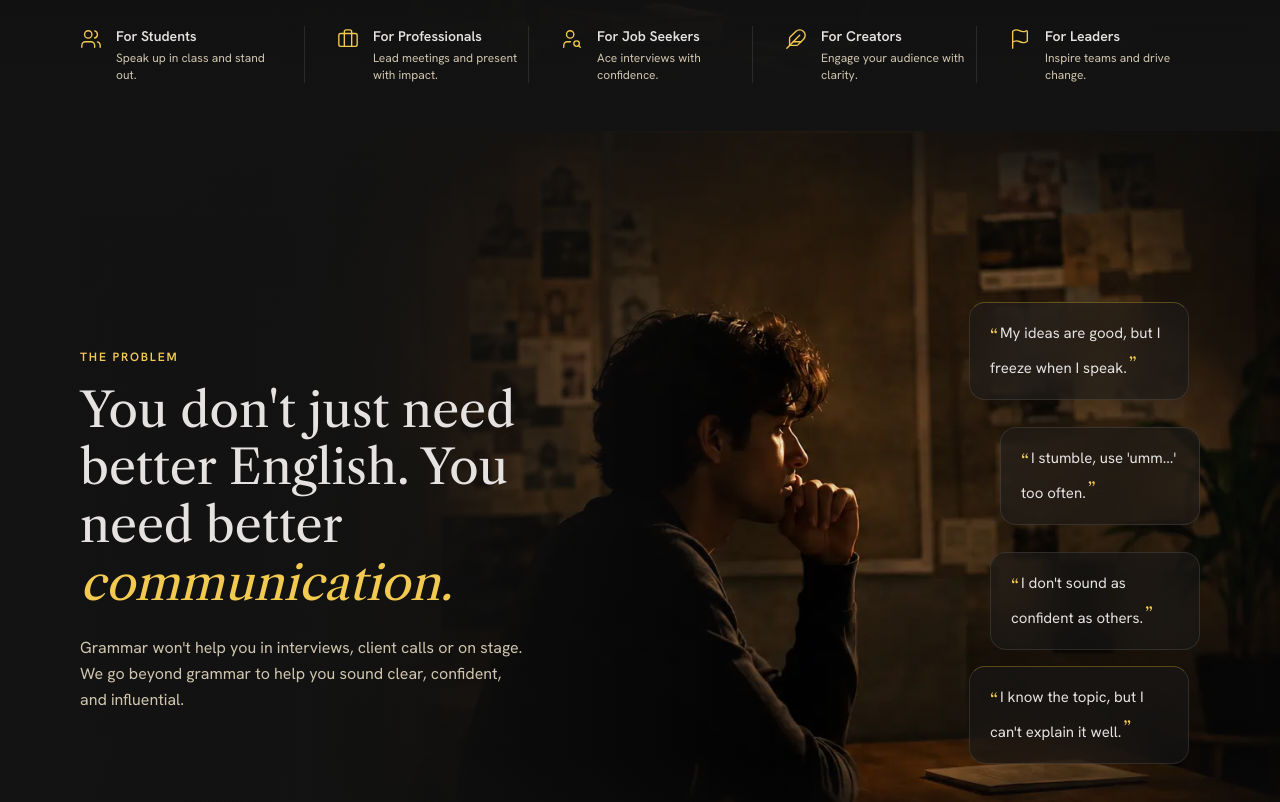
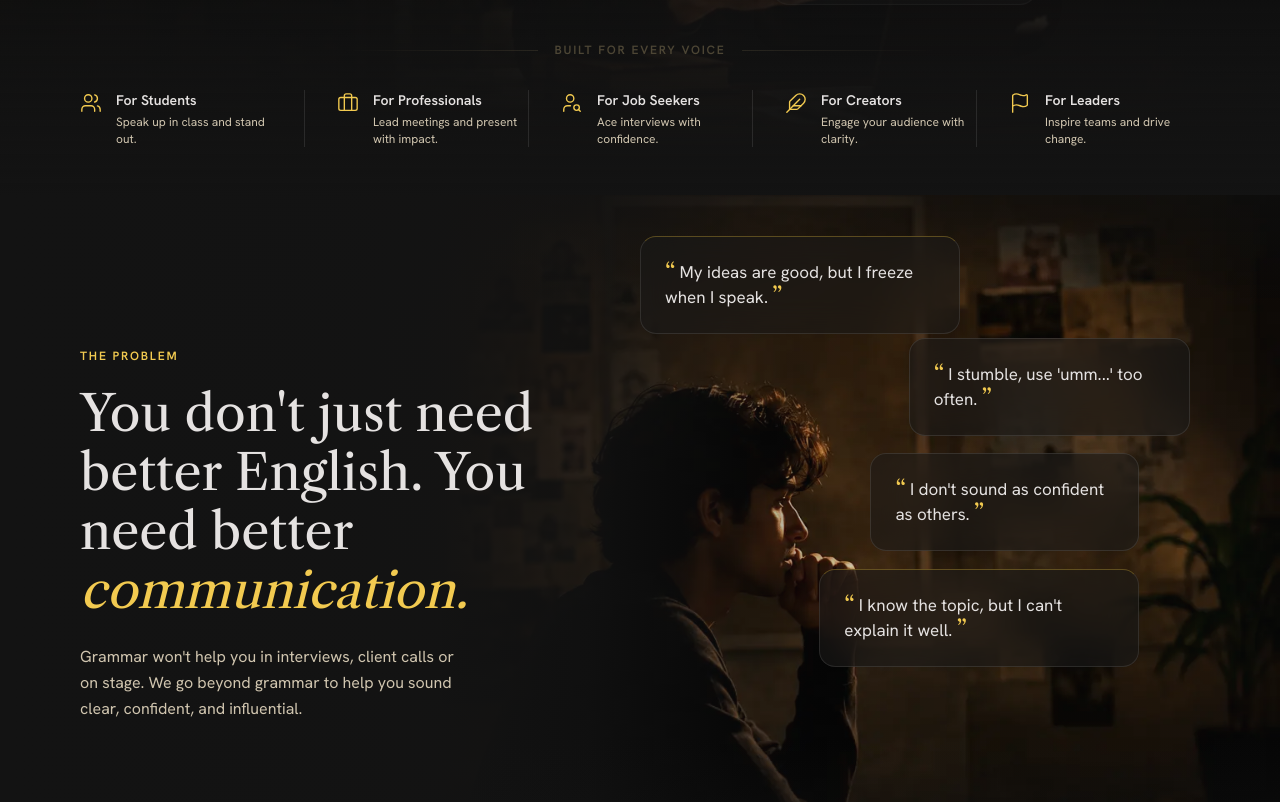
Before and after one commit to SurajAiri/confidence-speak-up, a Next.js app in the folder apps/demo/: page / in a window 1280 px wide. Shown: the part 605-1407 px from the top of the page. Built offline with nearby package versions, Linux system fonts and the light colour scheme.

Commit message:
hero-section-entire-screen-issue-fixed
still have to fix the problem section properly

```diff
--- a/apps/demo/src/components/hero.tsx
+++ b/apps/demo/src/components/hero.tsx
@@ -296,7 +296,7 @@ export function Hero() {
   return (
     <section
       id="home"
-      className="relative min-h-screen md:min-h-[92vh] flex flex-col justify-center pt-32 pb-0 md:pb-24 overflow-hidden"
+      className="relative min-h-screen flex flex-col justify-center pt-32 pb-0 md:pb-24 overflow-hidden"
     >
       {/* Background */}
       <div className="absolute inset-0 z-0">
--- a/apps/demo/src/components/problem-section.tsx
+++ b/apps/demo/src/components/problem-section.tsx
@@ -4,54 +4,73 @@ import { QuoteCards } from "./quote-cards";
 
 export function ProblemSection() {
   return (
-    <section className="relative py-24 md:py-[140px] bg-surface overflow-hidden">
-      {/* Background photo — visible behind the quote bubbles on desktop;
-          dimmed to near-black on mobile so the stacked copy stays legible. */}
-      <div className="absolute inset-0 z-0">
+    <section className="relative bg-surface overflow-hidden">
+      {/* Photo stage — a generous, viewport-scaled height (not a strict
+          lock to the source photo's own aspect ratio) so the section
+          gets real room to breathe like the reference composition,
+          while object-position keeps the same crop anchor point we
+          measured from the source photo (~4% from the top). On mobile
+          the photo is dimmed so the stacked copy stays legible. */}
+      <div className="relative w-full h-[560px] sm:h-[640px] md:h-[82vh] md:min-h-[680px] md:max-h-[860px]">
         <Image
           src="/assets/problem_bg.webp"
           alt=""
           fill
-          className="object-cover object-[75%_center] opacity-[0.14] md:opacity-100"
+          className="object-cover object-[center_10%] opacity-[0.16] md:opacity-100"
           sizes="100vw"
+          priority={false}
         />
+
+        {/* Left-to-right fade so the copy column sits on solid, legible
+            ground — darker and reaching further right than a subtle
+            vignette so text has real contrast, matching the reference's
+            near-black left panel. Desktop only: on mobile the photo is
+            already dimmed via opacity above. */}
         <div
           className="absolute inset-0 hidden md:block"
           style={{
             background:
-              "linear-gradient(to right, rgba(19,19,19,0.97) 0%, rgba(19,19,19,0.92) 24%, rgba(19,19,19,0.45) 46%, rgba(19,19,19,0.05) 62%, rgba(19,19,19,0.3) 100%)",
+              "linear-gradient(to right, rgba(19,19,19,1) 0%, rgba(19,19,19,0.98) 34%, rgba(19,19,19,0.82) 46%, rgba(19,19,19,0.35) 58%, rgba(19,19,19,0.15) 70%, rgba(19,19,19,0.32) 100%)",
           }}
         />
+        {/* Gentle top/bottom vignette so the section reads as a
+            deliberate frame, not a raw photo crop. */}
         <div
           className="absolute inset-0 hidden md:block"
           style={{
             background:
-              "linear-gradient(to bottom, rgba(19,19,19,0.5) 0%, rgba(19,19,19,0) 18%, rgba(19,19,19,0) 78%, rgba(19,19,19,0.6) 100%)",
+              "linear-gradient(to bottom, rgba(19,19,19,0.45) 0%, rgba(19,19,19,0) 16%, rgba(19,19,19,0) 80%, rgba(19,19,19,0.55) 100%)",
           }}
         />
-        <div className="absolute inset-0 bg-surface/85 md:hidden" />
-      </div>
+        {/* Mobile: flat scrim over the dimmed photo for guaranteed
+            text contrast at any crop the browser picks. */}
+        <div className="absolute inset-0 bg-surface/60 md:hidden" />
 
-      <div className="max-w-[1280px] mx-auto px-5 md:px-20 relative z-10">
-        <div className="grid grid-cols-1 md:grid-cols-2 gap-6 items-center">
-          <Reveal className="pr-0 md:pr-8">
-            <span className="font-sans text-xs font-semibold text-primary tracking-[0.15em] uppercase mb-4 block">
+        {/* Copy */}
+        <div className="absolute inset-0 flex items-center">
+          <div className="max-w-[1280px] w-full mx-auto px-5 md:px-20">
+            <Reveal className="max-w-[500px]">
+              <span className="font-sans text-xs font-semibold text-primary tracking-[0.15em] uppercase mb-5 block">
                 The Problem
               </span>
-            <h2 className="font-display text-[32px] leading-[1.2] md:text-[48px] md:leading-[1.2] text-on-surface mb-6">
+              <h2 className="font-display text-[32px] leading-[1.18] sm:text-[40px] md:text-[44px] lg:text-[50px] md:leading-[1.18] text-on-surface mb-6">
                 You don&apos;t just need better English. You need better{" "}
                 <span className="italic text-primary">communication.</span>
               </h2>
-            <p className="font-sans text-base leading-relaxed text-on-surface-variant max-w-md">
+              <p className="font-sans text-[15px] md:text-base leading-relaxed text-on-surface-variant max-w-[380px]">
                 Grammar won&apos;t help you in interviews, client calls or on
-              stage. We go beyond grammar to help you sound clear, confident,
-              and influential.
+                stage. We go beyond grammar to help you sound clear,
+                confident, and influential.
               </p>
             </Reveal>
+          </div>
+        </div>
 
-          {/* Right column: reserves space so the copy stays put on mobile;
-              the actual photo is the section's full-bleed background. */}
-          <div className="relative h-[380px] md:h-[520px]">
+        {/* Quote bubbles, pinned to the figure — hidden below md where
+            there isn't room to lay them out without colliding with the
+            copy or the photo's subject. */}
+        <div className="hidden md:block absolute inset-0">
+          <div className="max-w-[1280px] h-full mx-auto px-5 md:px-20 relative">
             <QuoteCards />
           </div>
         </div>
--- a/apps/demo/src/components/quote-cards.tsx
+++ b/apps/demo/src/components/quote-cards.tsx
@@ -3,26 +3,29 @@
 import { motion } from "framer-motion";
 import { easePremium } from "./motion-primitives";
 
+// Positions measured as percentages of the photo frame (matching the
+// reference composition, bubbles arcing down the right side alongside
+// the figure's eyeline).
 const QUOTES = [
   {
     text: "My ideas are good, but I freeze when I speak.",
-    className: "top-[6%] right-[2%] w-[62%] max-w-[220px] md:w-64",
+    style: { left: "50%", top: "6%", width: "25%" },
     emphasis: true,
     delay: 0.1,
   },
   {
     text: "I stumble, use 'umm...' too often.",
-    className: "top-[30%] right-0 w-[58%] max-w-[200px] md:w-60",
+    style: { left: "71%", top: "21%", width: "22%" },
     delay: 0.25,
   },
   {
     text: "I don't sound as confident as others.",
-    className: "top-[54%] right-0 w-[60%] max-w-[210px] md:w-60",
+    style: { left: "68%", top: "38%", width: "21%" },
     delay: 0.4,
   },
   {
     text: "I know the topic, but I can't explain it well.",
-    className: "top-[76%] right-[2%] w-[62%] max-w-[220px] md:w-64",
+    style: { left: "64%", top: "55%", width: "25%" },
     emphasis: true,
     delay: 0.55,
   },
@@ -30,7 +33,7 @@ const QUOTES = [
 
 export function QuoteCards() {
   return (
-    <div className="absolute inset-0 z-20 pointer-events-none">
+    <div className="absolute inset-0 pointer-events-none">
       {QUOTES.map((q) => (
         <motion.div
           key={q.text}
@@ -38,16 +41,17 @@ export function QuoteCards() {
           whileInView={{ opacity: 1, y: 0, scale: 1 }}
           viewport={{ once: true, amount: 0.3 }}
           transition={{ duration: 0.7, ease: easePremium, delay: q.delay }}
-          className={`absolute p-4 md:p-5 rounded-2xl glass-panel ${
+          style={{ ...q.style, minWidth: "230px" }}
+          className={`absolute p-5 lg:p-6 rounded-2xl glass-panel ${
             q.emphasis ? "glass-panel-glow" : ""
-          } ${q.className} pointer-events-auto`}
+          } pointer-events-auto`}
         >
-          <p className="font-sans text-[13px] md:text-[15px] leading-snug text-on-surface">
-            <span className="text-primary font-display text-lg align-top mr-0.5">
+          <p className="font-sans text-[15px] lg:text-[17px] leading-snug text-on-surface">
+            <span className="text-primary font-display text-2xl align-top mr-1 leading-none">
               &ldquo;
             </span>
             {q.text}
-            <span className="text-primary font-display text-lg align-bottom ml-0.5">
+            <span className="text-primary font-display text-2xl align-bottom ml-1 leading-none">
               &rdquo;
             </span>
           </p>
```
Lines whose indentation alone changed are shown as unchanged.
